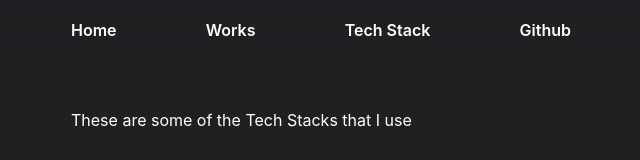
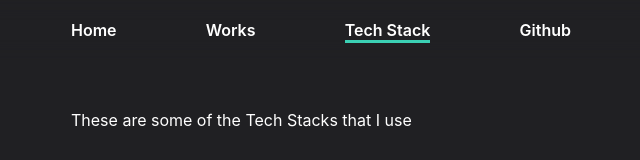
Before and after one commit to fillahfirdausyah/personal-website, a React (Create React App) app: page /techstacks in a window 1280 px wide. Shown: the top 160 px of the page, without its empty margins (319-959 px from the left). Built offline with nearby package versions, Linux system fonts and the light colour scheme.

Commit message:
make dynamic navbar active

```diff
--- a/src/Component/Navbar/Navbar.js
+++ b/src/Component/Navbar/Navbar.js
@@ -1,21 +1,36 @@
 import React from "react";
+import { NavLink, useLocation } from "react-router-dom";
+
 import "./style.css";
 
 function Navbar() {
+  const location = useLocation();
+  const { pathname } = location;
   return (
     <nav className="nav-container">
       <ul>
         <li>
-          <a href="/">Home</a>
+          <a href="/" className={pathname == "/" ? "active" : ""}>
+            Home
+          </a>
         </li>
         <li>
-          <a href="/works">Works</a>
+          <a href="/works" className={pathname == "/works" ? "active" : ""}>
+            Works
+          </a>
         </li>
         <li>
-          <a href="/techstacks">Tech Stack</a>
+          <a
+            href="/techstacks"
+            className={pathname == "/techstacks" ? "active" : ""}
+          >
+            Tech Stack
+          </a>
         </li>
         <li>
-          <a href="https://github.com/fillahfirdausyah/personal-website">Github</a>
+          <a href="https://github.com/fillahfirdausyah/personal-website">
+            Github
+          </a>
         </li>
       </ul>
     </nav>
--- a/src/Component/Navbar/style.css
+++ b/src/Component/Navbar/style.css
@@ -29,3 +29,7 @@
   color: white;
   font-weight: 600;
 }
+
+.nav-container ul li a:hover {
+  color: #3bd0b5;
+}
```
